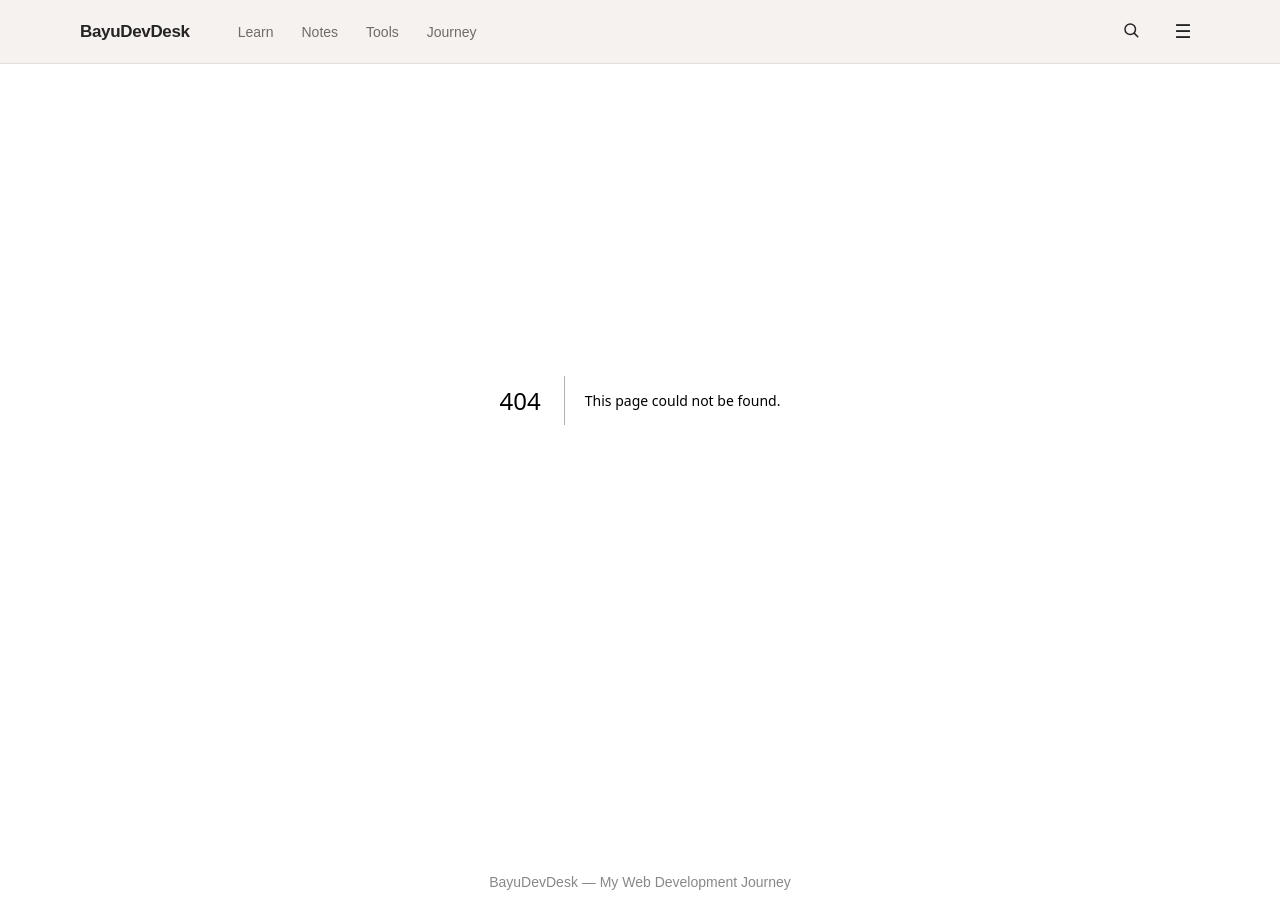
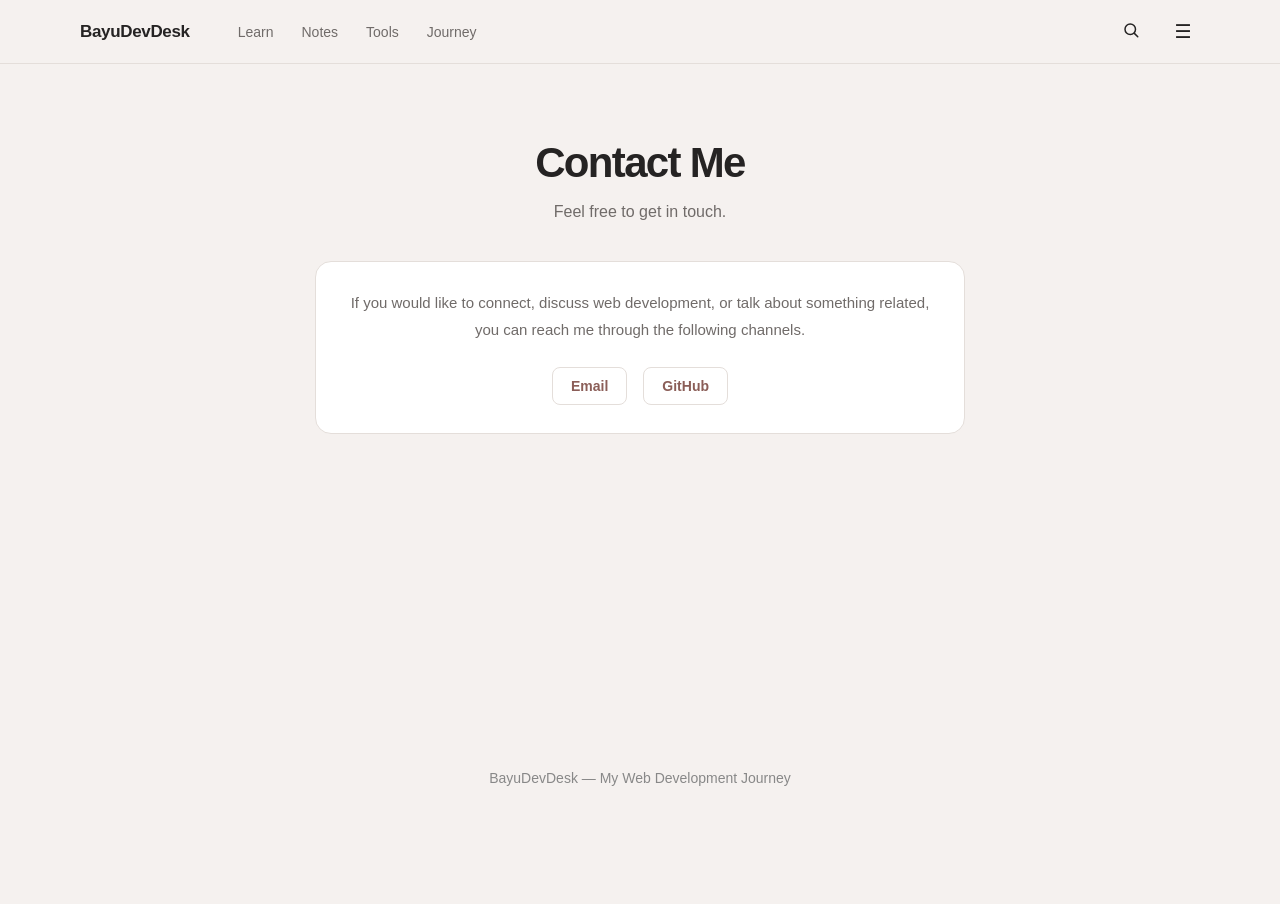
Before and after one commit to bayususeno-dev/bayudevdesk, a Next.js app: page /contact in a window 1280 px wide. Before the commit this address had no page. After the commit the page ends 800 px from the top, so only its background shows below. Built offline with nearby package versions, Linux system fonts and the light colour scheme.

Commit message:
Add contact me

```diff
--- /dev/null
+++ b/app/contact/page.tsx
@@ -0,0 +1,32 @@
+export default function Contact() {
+  return (
+    <main className="page-container">
+      <header className="page-header contact-header">
+        <h1>Contact Me</h1>
+        <p>Feel free to get in touch.</p>
+      </header>
+
+      <section className="contact-section">
+        <p>
+          If you would like to connect, discuss web development, or talk about
+          something related, you can reach me through the following channels.
+        </p>
+
+        <div className="contact-links">
+          <a href="mailto:bayususeno.dev@gmail.com" className="contact-link">
+            Email
+          </a>
+
+          <a
+            href="https://github.com/bayususeno-dev"
+            target="_blank"
+            rel="noopener noreferrer"
+            className="contact-link"
+          >
+            GitHub
+          </a>
+        </div>
+      </section>
+    </main>
+  );
+}
--- a/app/globals.css
+++ b/app/globals.css
@@ -297,6 +297,81 @@ footer {
 
 .about-section p:last-child {
   margin-bottom: 0;
+}
+
+/* ========================= CONTACT */
+
+.contact-header {
+  display: flex;
+  flex-direction: column;
+  align-items: center;
+  text-align: center;
+}
+
+.contact-header p {
+  max-width: 600px;
+  margin: 0 auto;
+}
+
+.contact-section {
+  max-width: 650px;
+  margin: 0 auto;
+  padding: 28px;
+
+  background: #ffffff;
+  border: 1px solid #e4deda;
+  border-radius: 16px;
+
+  transition:
+    border-color 180ms ease,
+    box-shadow 180ms ease;
+}
+
+.contact-section:hover {
+  border-color: #cdbbb7;
+
+  box-shadow: 0 10px 28px rgba(37, 35, 35, 0.05);
+}
+
+.contact-section p {
+  margin: 0;
+
+  color: #706b69;
+
+  font-size: 15px;
+  line-height: 1.75;
+
+  text-align: center;
+}
+
+.contact-links {
+  display: flex;
+  justify-content: center;
+  gap: 16px;
+
+  margin-top: 24px;
+}
+
+.contact-link {
+  padding: 10px 18px;
+
+  border: 1px solid #e4deda;
+  border-radius: 8px;
+
+  color: #8b5e58;
+  text-decoration: none;
+
+  font-size: 14px;
+  font-weight: 600;
+
+  transition:
+    background-color 180ms ease,
+    border-color 180ms ease;
+}
+
+.contact-link:hover {
+  background: #f5f1ef;
+  border-color: #cdbbb7;
 }
 
 
```
